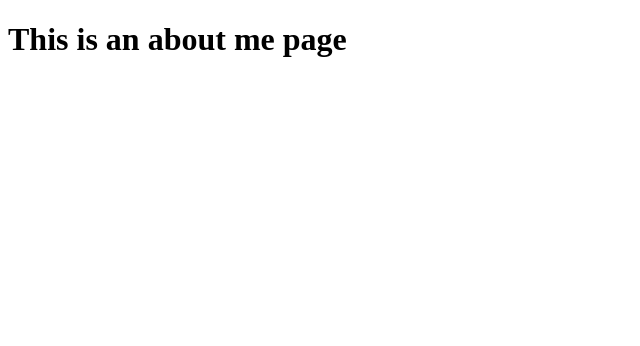
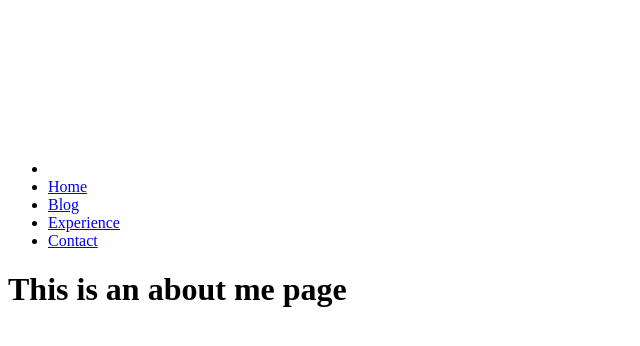
Before and after one commit to Monneky/Personal_Portfolio, a React (Create React App) app in the folder personal-portfolio/: page /about_me in a window 1280 px wide. Shown: the top 346 px of the page, without its empty margins (0-640 px from the left). Built offline with nearby package versions, Linux system fonts and the light colour scheme.

Commit message:
we created the structure of our NavBar

```diff
--- a/personal-portfolio/package.json
+++ b/personal-portfolio/package.json
@@ -16,8 +16,7 @@
     "start": "react-scripts start",
     "build": "react-scripts build",
     "test": "react-scripts test",
-    "eject": "react-scripts eject",
-    "pre-prod": "nodemon start"
+    "eject": "react-scripts eject"
   },
   "eslintConfig": {
     "extends": [
@@ -36,8 +35,5 @@
       "last 1 firefox version",
       "last 1 safari version"
     ]
-  },
-  "devDependencies": {
-    "nodemon": "^2.0.16"
   }
 }
--- a/personal-portfolio/src/App.js
+++ b/personal-portfolio/src/App.js
@@ -4,17 +4,18 @@ import {
     Route,
     Routes
 } from 'react-router-dom';
-import HomePage from './Pages/Home Page/HomePage';
+import HomePage from './Pages/HomePage/HomePage';
 import AboutMe from './Pages/AboutMe/AboutMe';
 import Blog from './Pages/Blog/Blog';
 import Experience from './Pages/Experience/Experience';
 import Contact from './Pages/Contact/Contact';
-import FourOFour from './Pages/404/404'
+import FourOFour from './Pages/404/404';
+import Navbar from "./components/NavBar/Navbar";
 
 const App = () => {
     return(
         <BrowserRouter>
-            <div>
+            <Navbar/>
             <Routes>
                 <Route path='/' element={ <HomePage /> }/>
                 <Route path='/about_me' element={ <AboutMe/> } />
@@ -23,7 +24,6 @@ const App = () => {
                 <Route path='/contact' element={ <Contact/> }/>
                 <Route path='*' element={ <FourOFour/> } />
             </Routes>
-            </div>
         </BrowserRouter>
     );
 };
--- /dev/null
+++ b/personal-portfolio/src/components/NavBar/Navbar.js
@@ -0,0 +1,31 @@
+import React from "react";
+import { NavLink } from "react-router-dom";
+import Logo from '../../assets/Logo.png'
+
+const Navbar = () => {
+    return (
+        <div>
+            <ul>
+                <li>
+                    <NavLink to='/'>
+                        <img src={Logo} alt='Cesar Ivann Logo'/>
+                    </NavLink>
+                </li>
+                <li>
+                    <NavLink to='/'>Home</NavLink>
+                </li>
+                <li>
+                    <NavLink to='/blog'>Blog</NavLink>
+                </li>
+                <li>
+                    <NavLink to='/experience'>Experience</NavLink>
+                </li>
+                <li>
+                    <NavLink to='/contact'>Contact</NavLink>
+                </li>
+            </ul>
+        </div>
+    );
+};
+
+export default Navbar;
```
Also changed, not shown: personal-portfolio/src/Pages/HomePage/HomePage.js (renamed from personal-portfolio/src/Pages/Home Page/HomePage.js), personal-portfolio/src/assets/Logo.png (added), 1 other file (tests, documents, lock files or other folders). Lines whose indentation alone changed are shown as unchanged.
